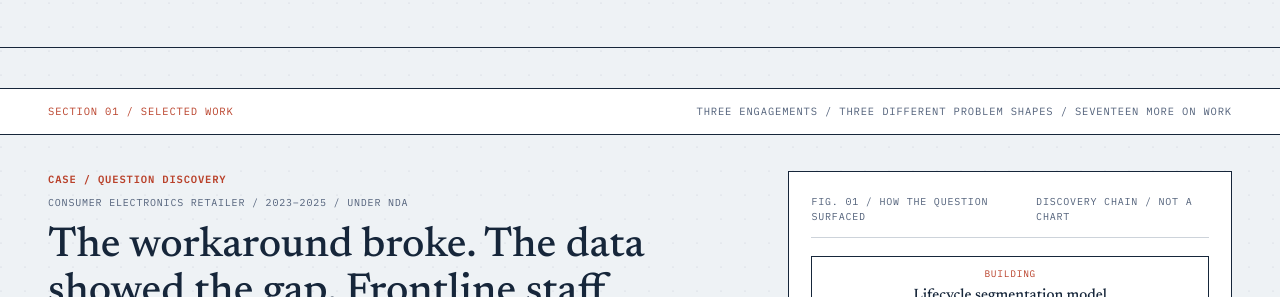
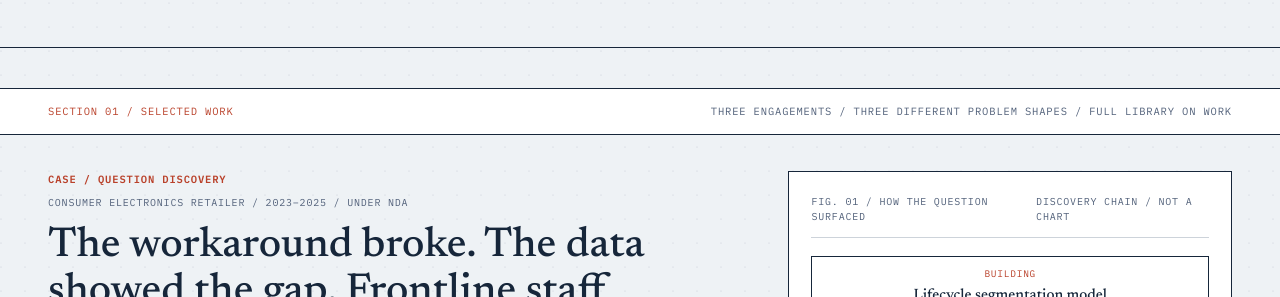
Before and after one commit to fredericlabadie/fredericlabadie.github.io, a Jekyll site: the page built from index.html, in a window 1280 px wide and 900 px high, scrolled down 826 px. Shown: the part 156-453 px from the top of the window. Built offline with Jekyll 4.4.1, drawn with Linux system fonts in a browser that asks for light colours; comment, search, counter and statistics services are not loaded.

Commit message:
Fix homepage selected work count language

```diff
--- a/index.html
+++ b/index.html
@@ -99,7 +99,7 @@ twitter_description: "Instrumentation, pipelines, and qualitative practice for t
         <div class="bp-section-strip">
           <span>Section 01 / selected work</span>
           <span
-            >three engagements / three different problem shapes / seventeen more
+            >three engagements / three different problem shapes / full library
             on work</span
           >
         </div>
```
